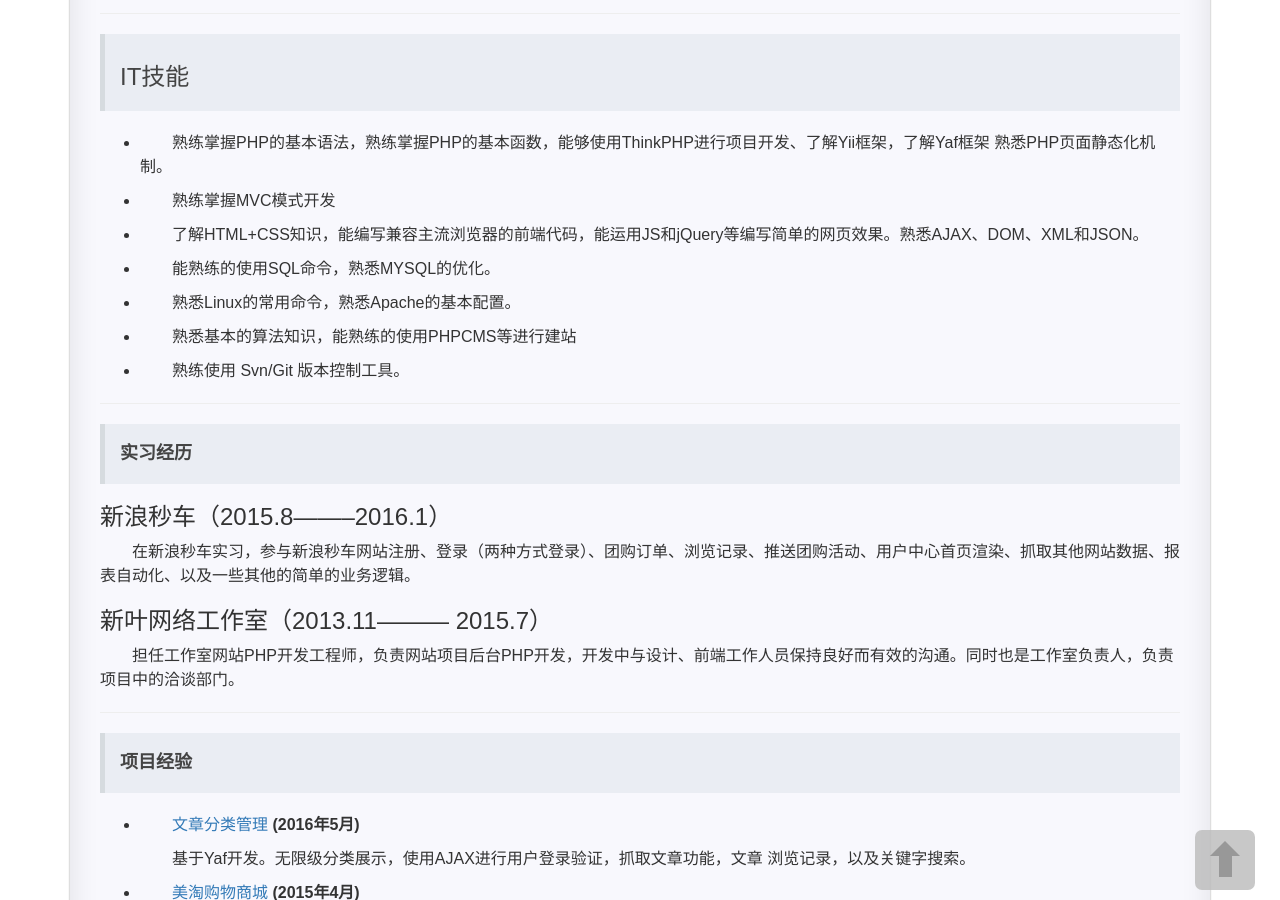
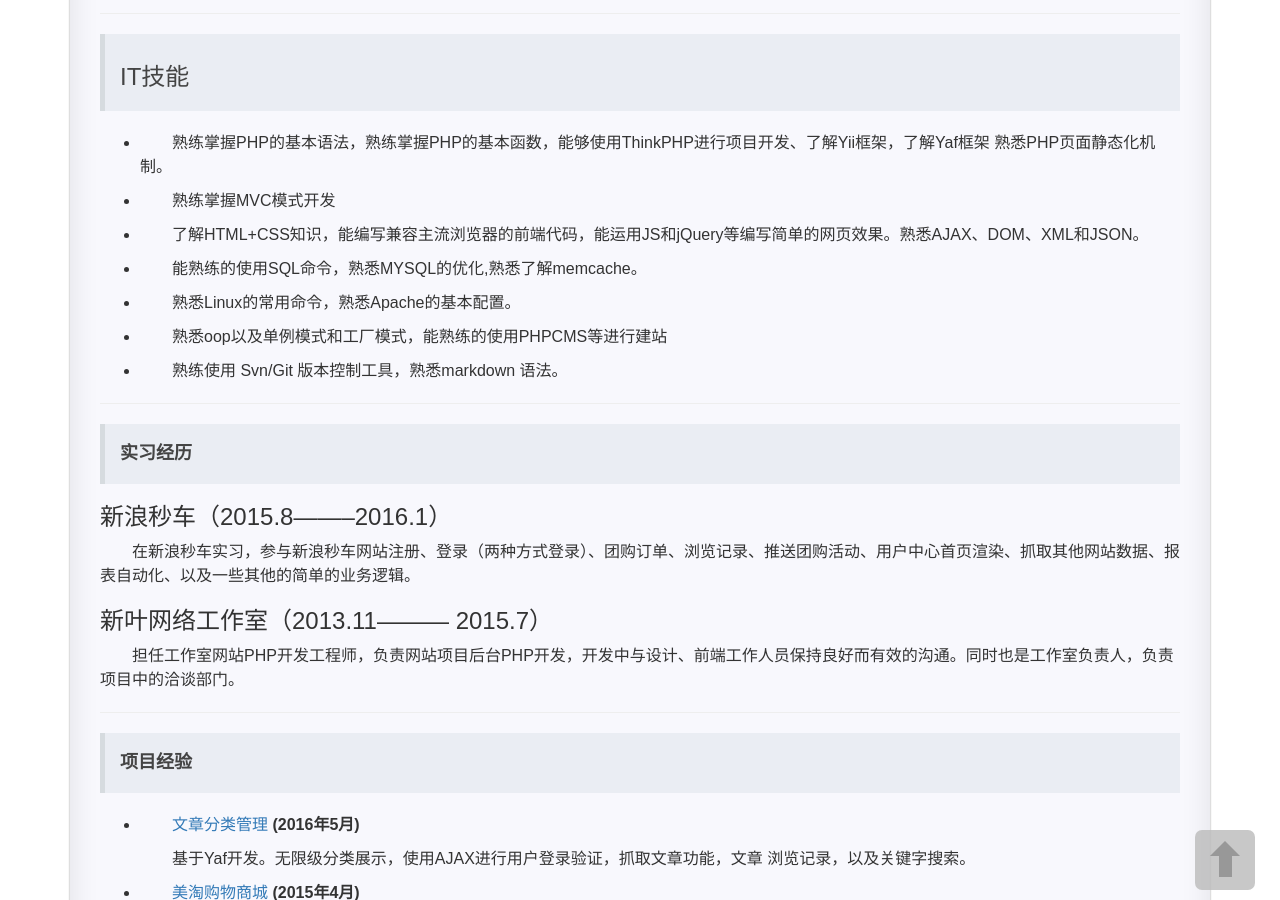
Before and after one commit to hexing-w/hexing-w.github.io, a Jekyll site: the page built from pages/2about.md, in a window 1280 px wide and 900 px high, scrolled down 669 px. Built offline with Jekyll 4.4.1, drawn with Linux system fonts in a browser that asks for light colours; nearby versions of some CDN libraries; comment, search, counter and statistics services are not loaded; a style sheet for code colours, icons or effects is not loaded.

Commit message:
Update 2about.md

```diff
--- a/pages/2about.md
+++ b/pages/2about.md
@@ -34,13 +34,13 @@ icon: glyphicon-heart
 
 * 了解HTML+CSS知识，能编写兼容主流浏览器的前端代码，能运用JS和jQuery等编写简单的网页效果。熟悉AJAX、DOM、XML和JSON。
 
-* 能熟练的使用SQL命令，熟悉MYSQL的优化。
+* 能熟练的使用SQL命令，熟悉MYSQL的优化,熟悉了解memcache。
 
 * 熟悉Linux的常用命令，熟悉Apache的基本配置。
 
-* 熟悉基本的算法知识，能熟练的使用PHPCMS等进行建站
+* 熟悉oop以及单例模式和工厂模式，能熟练的使用PHPCMS等进行建站
 
-* 熟练使用 Svn/Git 版本控制工具。
+* 熟练使用 Svn/Git 版本控制工具，熟悉markdown 语法。
 
 
 
```
